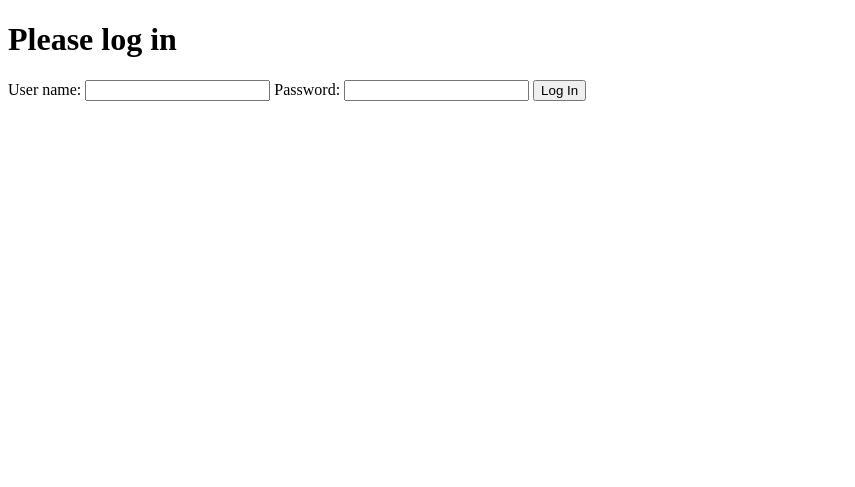
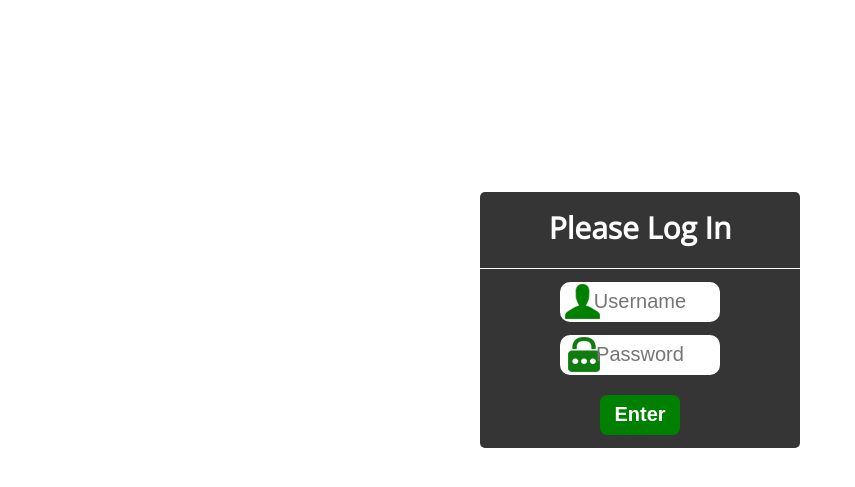
Before and after one commit to Messidt/login, a PHP site: page / in a window 1280 px wide. Shown: the top 487 px of the page, without its empty margins (0-855 px from the left). Run offline with PHP 8.4, Linux system fonts and the light colour scheme.

Commit message:
Added styles to index.php.

```diff
--- /dev/null
+++ b/css/style.css
@@ -0,0 +1,80 @@
+* {
+    margin: 0;
+    padding: 0;
+    box-sizing: border-box;
+}
+
+html {
+    font-size: 10px;
+    font-family: 'Open Sans', sans-serif;
+}
+
+body {
+}
+
+.container {
+    width: 25%;
+    height: 32vh;
+    background-color: #353535;
+    margin: 15% auto 0 auto;
+    color: white;
+    border-radius: 5px;
+}
+
+.container h1 {
+    text-align: center;
+    font-size: 3rem;
+    padding: 15px 0 20px 0;
+    border-bottom: 1px solid white;
+}
+
+.container label {
+    text-indent: -10000px;
+    height: 0;
+}
+
+.container input {
+    height: 40px;
+    border-radius: 10px;
+    border: none;
+    text-align: center;
+    font-size: 2rem;
+}
+
+.container label, input {
+    display: block;
+    width: 50%;
+    margin: 2% auto 0 auto;
+}
+
+.container input[type='text'] {
+    background-image: url(../images/user.png);
+    background-position: 5px center;
+    background-repeat: no-repeat;
+}
+
+.container input[type='password'] {
+    background-image: url(../images/pass.png);
+    background-position: 5px center;
+    background-repeat: no-repeat;
+}
+
+.container input[type='submit'] {
+    width: 25%;
+    background-color: #008000;
+    border-radius: 7px;
+    margin-top: 20px;
+    font-weight: bold;
+    color: white;
+}
+
+.container input[type='submit']:hover {
+    background: #079607;
+    cursor: pointer;
+}
+
+.container p {
+    text-align: center;
+    font-size: 1.5rem;
+    padding-top: 5px;
+}
--- a/index.php
+++ b/index.php
@@ -17,26 +17,31 @@
     <meta charset="UTF-8">
     <meta name="viewport" content="width=device-width, initial-scale=1.0">
     <meta http-equiv="X-UA-Compatible" content="ie=edge">
+    <link rel="stylesheet" href="css/style.css">
+    <link href="https://fonts.googleapis.com/css?family=Open+Sans" rel="stylesheet">
     <title>The Farmers</title>
 </head>
 <body>
-   <h1>Please log in</h1>
+   <div class='container'>
+       <h1>Please Log In</h1>
        <form action="login.php" method='post'>
            <label for="login">User name:</label>
-       <input type="text" id='login' name='login'>
+           <input type="text" id='login' name='login' placeholder='Username'>
            <label for="password">Password:</label>
-       <input type="password" id='password' name='password'>
-       <input type="submit" value='Log In'>
+           <input type="password" id='password' name='password' placeholder='Password'>
+           <input type="submit" value='Enter'>
        </form>
-
        <?PHP
 
         // If login or password is incorrect, warning message is shown
         if(isset($_SESSION['error'])) {
-        echo $_SESSION['error'];
+            echo "<p>".$_SESSION['error']."</p>";
         }
 
        ?>
+   </div>
+
+
 
 </body>
 </html>
```
Also changed, not shown: images/pass.png (added), images/user.png (added). Lines whose indentation alone changed are shown as unchanged.
